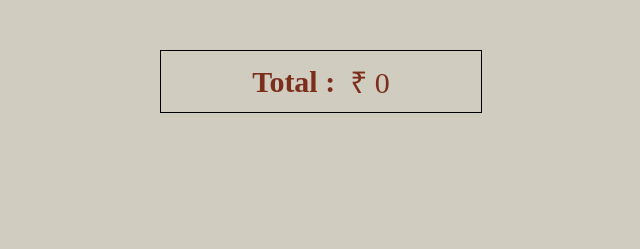
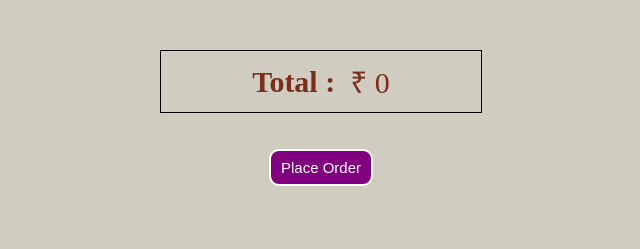
Before and after one commit to shaurya-vardhan012/dsw.github.io, a PHP site: page /php/mycart.php in a window 1280 px wide. Shown: the part 247-496 px from the top of the page, without its empty margins (319-959 px from the left). Run offline with PHP 8.4, Linux system fonts and the light colour scheme.

Commit message:
Update mycart.php

```diff
--- a/php/mycart.php
+++ b/php/mycart.php
@@ -90,6 +90,17 @@ session_start();
         border: 1;
         border-collapse: collapse;
     }
+    .btn-btn
+    {
+        color: white;
+        background-color: purple;
+        padding: 8px 10px;
+        font-size: 15px;
+        border-radius: 10px;
+        border: 2px solid;
+        cursor: pointer;
+
+    }
 </style>
 <body>
     <div class="hero">
@@ -153,6 +164,9 @@ session_start();
 
 
     </div>
+    <br><br>
+    <center>
+            <form action="../html/thanku.html" method="post"> <button name="placeorder" class="btn-btn">Place Order</button></form></center>
 
 </body>
 </html>
```
